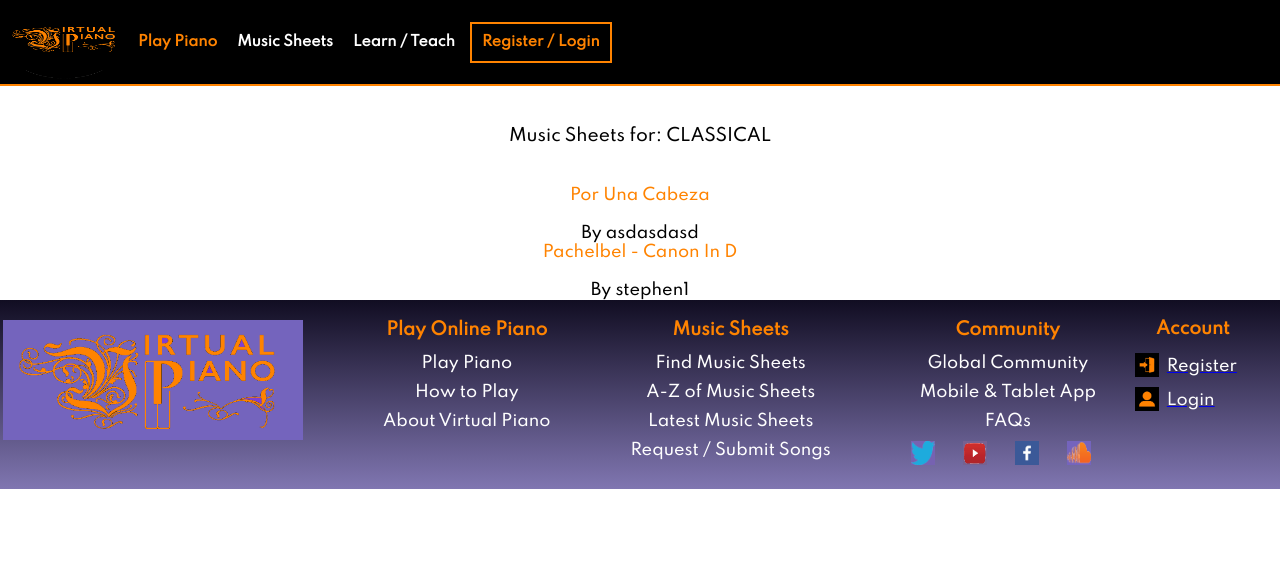
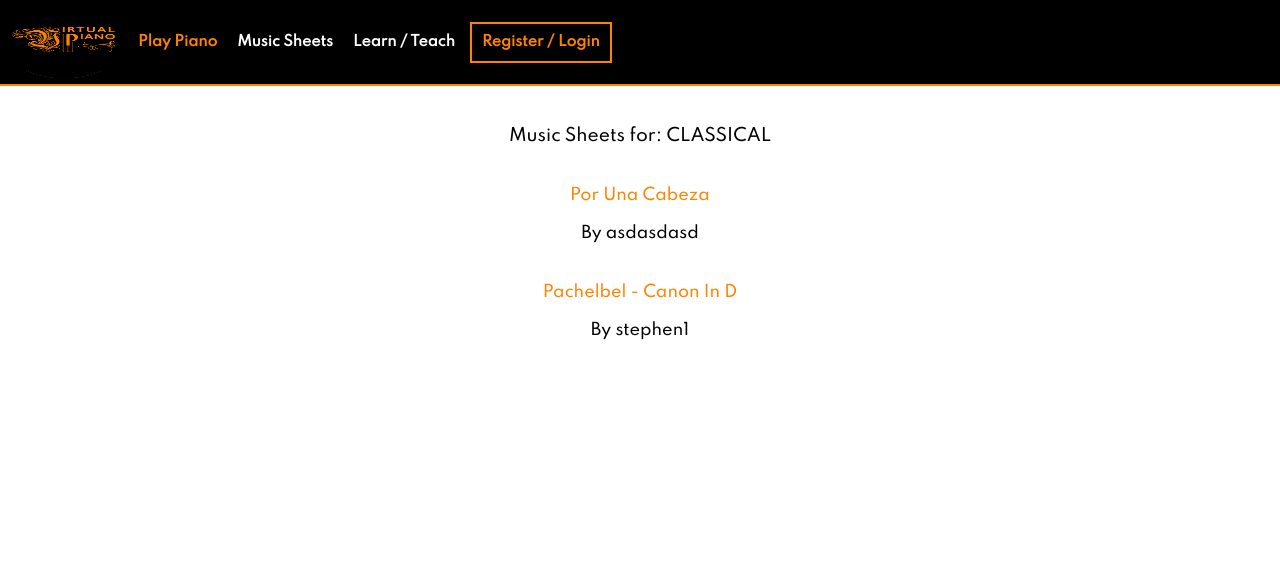
Before and after one commit to hardlanebakura/PythonFlaskVirtualPiano, a Flask app: page /music/genres/CLASSICAL in a window 1280 px wide. Shown: the top 580 px of the page. Before the commit the page ends 489 px from the top, so only its background shows below. Run offline with Flask 2, Linux system fonts and the light colour scheme; data comes from the database, SQL or seed files in the repository; parts of the project's set-up code (start-up, migrations or seed data) failed here and were passed over.

Commit message:
committing before upload

```diff
--- a/Templates/music/genre.html
+++ b/Templates/music/genre.html
@@ -23,8 +23,8 @@
         <div class = "music_sheet_for_genre_author">
             By {{ sheet.author }}
         </div>
+        </div>
         {% endfor %}
-        </div>
     </div>
 
 {% endblock %}
--- a/static/css/music_sheets.css
+++ b/static/css/music_sheets.css
@@ -540,6 +540,12 @@
 
 }
 
+.music_sheet_for_genre {
+
+    margin-bottom:40px;
+
+}
+
 .music_sheet_for_genre_title {
 
     color:var(--do);
```
